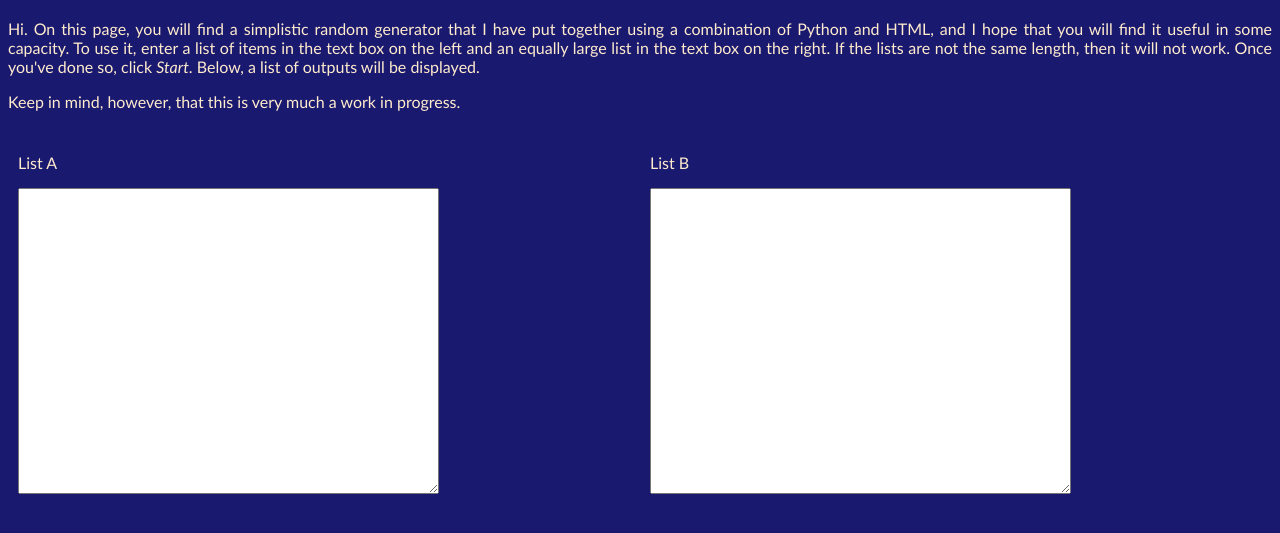
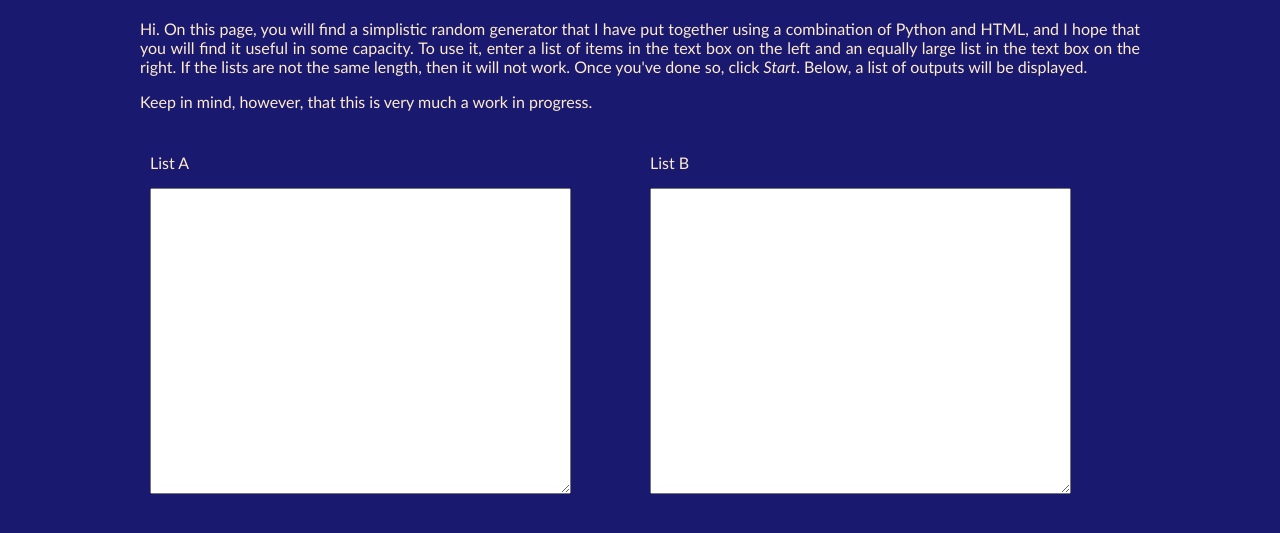
Before and after one commit to GwenTheWelshGal/Random-Generator, a plain HTML site: page index.html in a window 1280 px wide. Shown: the part 63-596 px from the top of the page. Drawn offline with Linux system fonts and the light colour scheme.

Commit message:
Styling changes.

```diff
--- a/index.html
+++ b/index.html
@@ -4,7 +4,7 @@
         <title>Random Generator</title>
         <link rel="stylesheet" type="text/css" href="styles.css">
     </head>
-    <body>
+    <body class="container">
         <h1 align="center">Random Generator</h1>
         <align="center">
             <p>Hi. On this page, you will find a simplistic random generator that I have put together using a combination of Python and HTML, and I hope that you will find it useful in some capacity. To use it, enter a list of items in the text box on the left and an equally large list in the text box on the right. If the lists are not the same length, then it will not work. Once you've done so, click <em>Start</em>. Below, a list of outputs will be displayed.</p>
--- a/styles.css
+++ b/styles.css
@@ -27,3 +27,10 @@ p {
     text-align: justify;
     color: blanchedalmond;
 }
+
+.container {
+    margin: 0 auto;
+    max-width: 1000px;
+    padding: 0 10px;
+    width: 100%;
+}
```
